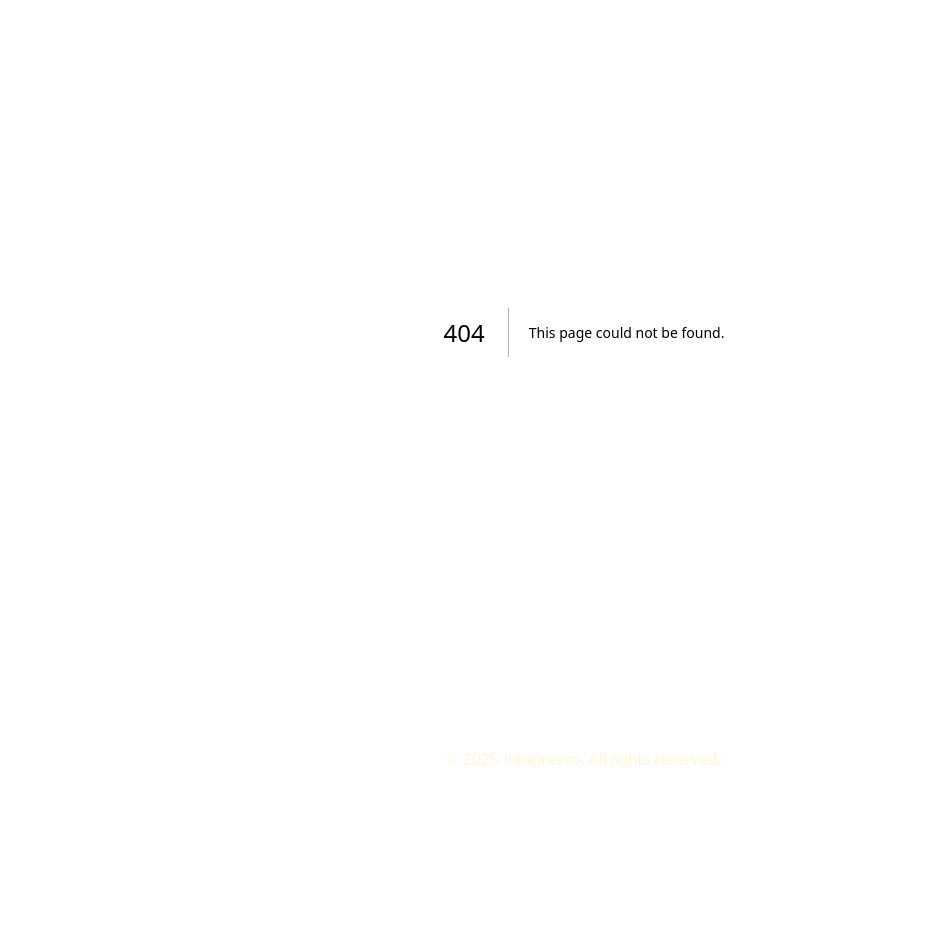
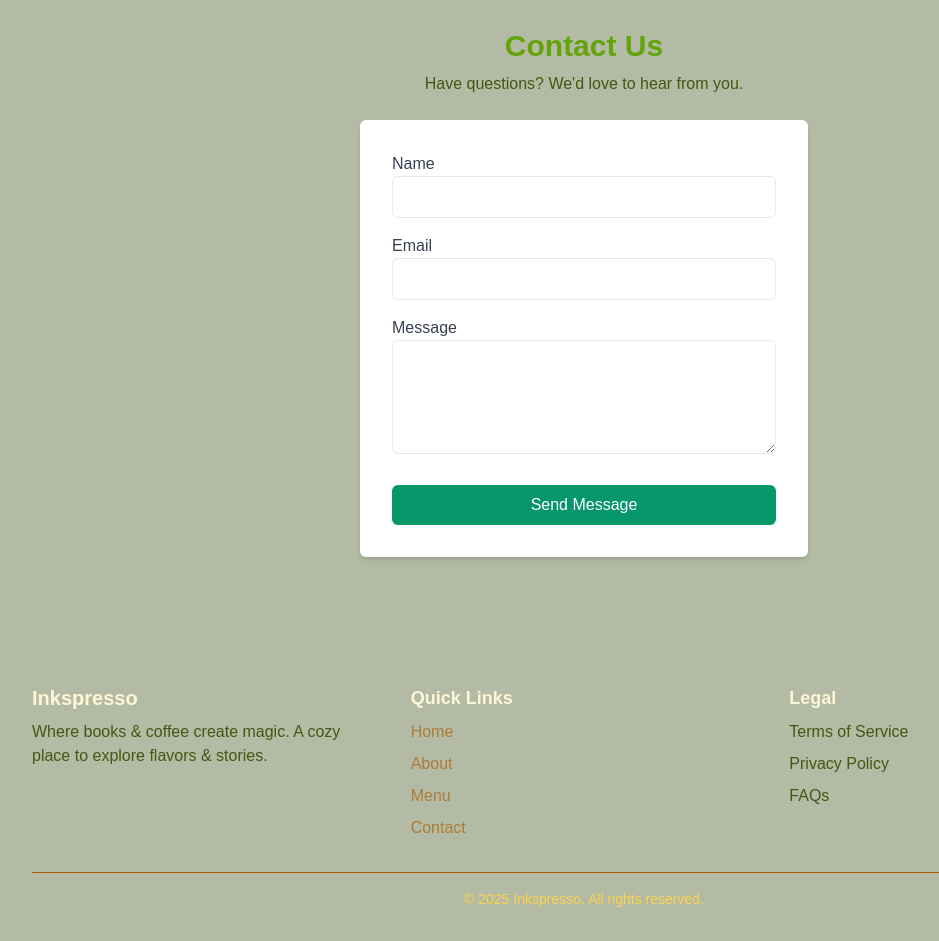
Before and after one commit to AceChianni/inkspresso, a Next.js app in the folder frontend/: page /contact in a window 1280 px wide. Before the commit this address had no page. Shown: the part 220-1161 px from the top of the page, without its empty margins (56-995 px from the left). Before the commit the page ends 1008 px from the top, so only its background shows below. Built offline with nearby package versions, Linux system fonts and the light colour scheme.

Commit message:
add bottom links to footer, add contact and about page, update some color choices

```diff
--- a/frontend/src/components/Footer.js
+++ b/frontend/src/components/Footer.js
@@ -1,12 +1,76 @@
 // /components/Footer.js
 
+// import styles from "../styles/bars.module.css";
+
+// const Footer = () => {
+//   return (
+//     <footer className={`${styles.bgFooter} py-4`}>
+//       <div className="w-full text-center text-[#FEF7D5] px-4">
+//         <p>&copy; 2025 Inkspresso. All rights reserved.</p>
+//       </div>
+//     </footer>
+//   );
+// };
+
+// export default Footer;
+// /components/Footer.js
+
+import Link from "next/link";
 import styles from "../styles/bars.module.css";
 
 const Footer = () => {
   return (
-    <footer className={`${styles.bgFooter} py-4`}>
-      <div className="w-full text-center text-[#FEF7D5] px-4">
-        <p>&copy; 2025 Inkspresso. All rights reserved.</p>
+    <footer className={`${styles.bgFooter} py-8`}>
+      <div className="max-w-6xl mx-auto px-6">
+        <div className="grid grid-cols-1 md:grid-cols-3 gap-8 text-center md:text-left">
+          {/* Column 1 - Brand & Description */}
+          <div>
+            <h3 className="text-xl font-semibold text-[#FEF7D5]">Inkspresso</h3>
+            <p className="text-[#AF7B3A]-600 mt-2">
+              Where books & coffee create magic. A cozy place to explore flavors & stories.
+            </p>
+          </div>
+
+          {/* Column 2 - Quick Links */}
+          <div>
+            <h3 className="text-lg font-semibold text-[#FEF7D5]">Quick Links</h3>
+            <ul className="mt-2 space-y-2">
+              <li>
+                <Link href="/" className="text-[#AF7B3A] hover:text-orange-600">Home</Link>
+              </li>
+              <li>
+                <Link href="/about" className="text-[#AF7B3A] hover:text-orange-600">About</Link>
+              </li>
+              <li>
+                <Link href="/products" className="text-[#AF7B3A] hover:text-orange-600">Menu</Link>
+              </li>
+              <li>
+                <Link href="/contact" className="text-[#AF7B3A] hover:text-orange-600">Contact</Link>
+              </li>
+            </ul>
+          </div>
+
+          {/* Column 3 - Legal & Socials */}
+          <div>
+            <h3 className="text-lg font-semibold text-[#FEF7D5]">Legal</h3>
+            <ul className="mt-2 space-y-2">
+              <li>
+                <Link href="/terms" className="text-[#AF7B3A]-300 hover:text-orange-600">Terms of Service</Link>
+              </li>
+              <li>
+                <Link href="/privacy" className="text-[#AF7B3A]-300 hover:text-orange-600">Privacy Policy</Link>
+              </li>
+              <li>
+                <Link href="/faq" className="text-[#AF7B3A]-300 hover:text-orange-600">FAQs</Link>
+              </li>
+            </ul>
+          </div>
+        </div>
+
+        {/* Copyright & Small Print */}
+        <div className="mt-8 text-center text-amber-300 text-sm border-t border-amber-700 pt-4">
+          &copy; {new Date().getFullYear()} Inkspresso. All rights reserved.
+        </div>
       </div>
     </footer>
   );
--- a/frontend/src/components/Navbar.js
+++ b/frontend/src/components/Navbar.js
@@ -28,10 +28,8 @@ const Navbar = () => {
         <div className={styles.navLinks}>
           {[
             { name: "Home", path: "/" },
-            // { name: "About", path: "/about" },
             { name: "Menu", path: "/products" },
             { name: "Cart", path: "/cart" },
-            // { name: "Contact Us", path: "/contact" },
             { name: "Sign In", path: "/sign/signin" },
           ].map((item, idx) => (
             <Link key={idx} href={item.path} className={styles.navLink}>
--- /dev/null
+++ b/frontend/src/pages/about.js
@@ -0,0 +1,48 @@
+// /pages/about.js
+import Image from "next/image";
+
+export default function About() {
+  return (
+    <div className="min-h-screen flex flex-col items-center justify-center px-6">
+      {/* Hero Section */}
+      <div className="relative w-full h-[300px] md:h-[400px] flex items-center justify-center">
+        <Image
+          src="/images/coffee-books-hero.jpg" // Make sure to add an image to /public/images/
+          alt="Cozy bookstore coffee shop"
+          layout="fill"
+          objectFit="cover"
+          className="rounded-md"
+        />
+        <div className="absolute bg-black bg-opacity-50 text-white text-center p-4 rounded-md">
+          <h1 className="text-3xl md:text-5xl font-semibold">About Inkspresso</h1>
+          <p className="text-lg md:text-xl mt-2">Where books & coffee create magic</p>
+        </div>
+      </div>
+
+      {/* About Content */}
+      <div className="max-w-3xl text-center mt-12">
+        <h2 className="text-2xl font-semibold text-emerald-600">Our Story</h2>
+        <p className="mt-4 text-gray-700 dark:text-gray-300">
+          Inkspresso was born from a love of coffee and literature, designed to be a cozy
+          retreat where book lovers and coffee enthusiasts can come together.
+          Whether you're here for a quiet reading nook, a great cup of coffee, or a bit of both,
+          Inkspresso is a place to indulge in stories and flavors.
+        </p>
+      </div>
+
+      {/* Values Section */}
+      <div className="mt-12 grid grid-cols-1 md:grid-cols-3 gap-6 max-w-5xl text-center">
+        {[
+          { title: "Quality Coffee", desc: "Only the finest, ethically sourced beans." },
+          { title: "Community", desc: "A space to share, learn, and create." },
+          { title: "Sustainability", desc: "Eco-friendly practices for a better future." },
+        ].map((item, idx) => (
+          <div key={idx} className="p-6 bg-white dark:bg-gray-800 rounded-md shadow-md">
+            <h3 className="text-xl font-semibold text-emerald-600">{item.title}</h3>
+            <p className="mt-2 text-gray-700 dark:text-gray-300">{item.desc}</p>
+          </div>
+        ))}
+      </div>
+    </div>
+  );
+}
--- /dev/null
+++ b/frontend/src/pages/contact.js
@@ -0,0 +1,88 @@
+// /pages/contact.js
+
+import { useState } from "react";
+
+export default function Contact() {
+  const [formData, setFormData] = useState({ name: "", email: "", message: "" });
+  const [error, setError] = useState("");
+  const [success, setSuccess] = useState("");
+
+  const handleChange = (e) => {
+    setFormData({ ...formData, [e.target.name]: e.target.value });
+  };
+
+  const handleSubmit = (e) => {
+    e.preventDefault();
+
+    if (!formData.name || !formData.email || !formData.message) {
+      setError("All fields are required.");
+      return;
+    }
+
+    setError("");
+    setSuccess("Message sent successfully! We'll get back to you soon.");
+    setFormData({ name: "", email: "", message: "" });
+
+    // Future: Send form data to the backend API
+  };
+
+  return (
+    <div className="min-h-screen flex flex-col items-center justify-center px-6">
+      <h1 className="text-3xl font-semibold text-lime-600">Contact Us</h1>
+      <p className="text-[#AF7B3A]-600 dark:text-gray-300 mt-2">
+        Have questions? We'd love to hear from you.
+      </p>
+
+      <form onSubmit={handleSubmit} className="bg-white dark:bg-gray-800 p-8 rounded-md shadow-md mt-6 max-w-md w-full">
+        {error && <div className="text-red-500 mb-4">{error}</div>}
+        {success && <div className="text-green-500 mb-4">{success}</div>}
+
+        <div className="mb-4">
+          <label htmlFor="name" className="block text-gray-700 dark:text-white">Name</label>
+          <input
+            id="name"
+            name="name"
+            type="text"
+            value={formData.name}
+            onChange={handleChange}
+            className="w-full p-2 border rounded-md"
+            required
+          />
+        </div>
+
+        <div className="mb-4">
+          <label htmlFor="email" className="block text-gray-700 dark:text-white">Email</label>
+          <input
+            id="email"
+            name="email"
+            type="email"
+            value={formData.email}
+            onChange={handleChange}
+            className="w-full p-2 border rounded-md"
+            required
+          />
+        </div>
+
+        <div className="mb-6">
+          <label htmlFor="message" className="block text-gray-700 dark:text-white">Message</label>
+          <textarea
+            id="message"
+            name="message"
+            rows="4"
+            value={formData.message}
+            onChange={handleChange}
+            className="w-full p-2 border rounded-md"
+            required
+          />
+        </div>
+
+        <button
+          type="submit"
+          className="w-full bg-emerald-600 text-white py-2 rounded-md hover:bg-orange-900"
+        >
+          Send Message
+        </button>
+      </form>
+    </div>
+  );
+}
```
